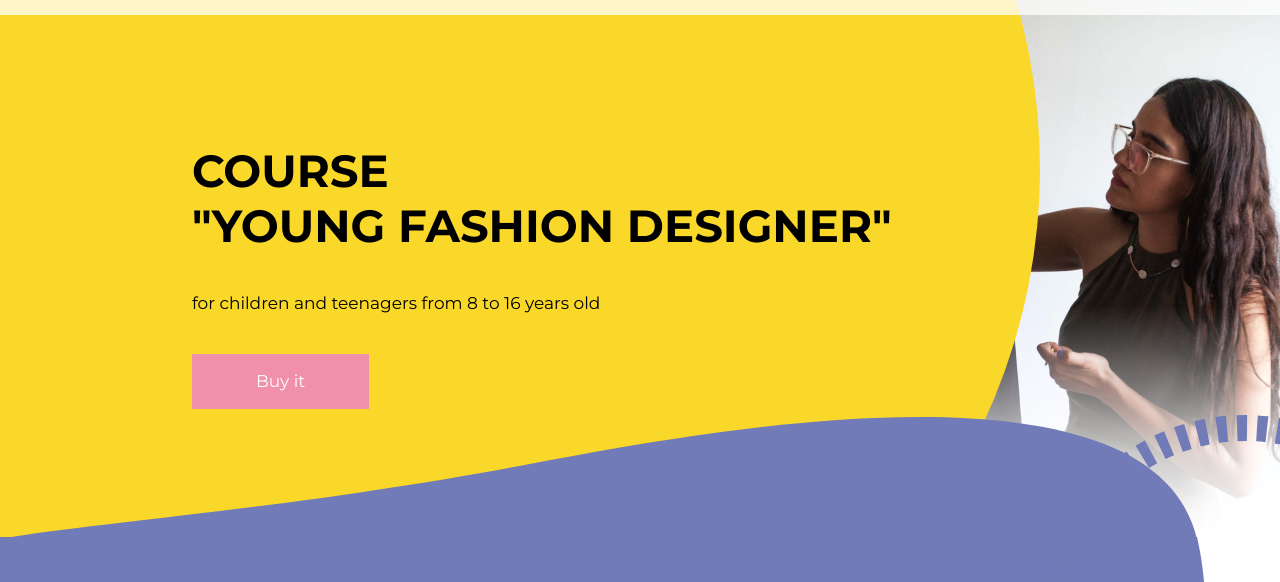
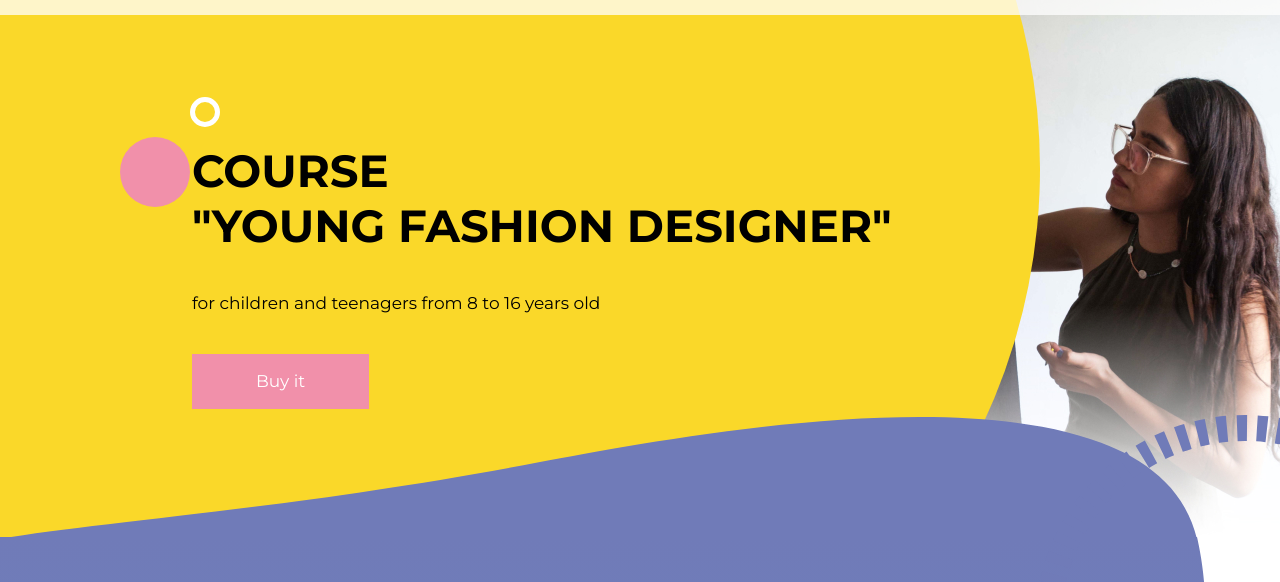
Before and after one commit to Andrew-devcoder/Course-young-fashion-designer, a plain HTML site: page index.html in a window 1280 px wide. Shown: the part 63-645 px from the top of the page. Drawn offline with Linux system fonts and the light colour scheme.

Commit message:
add decor vector

```diff
--- a/index.html
+++ b/index.html
@@ -48,6 +48,8 @@
                             Course <br />
                             "Young fashion designer"
                         </h1>
+                        <div class="ellips-border"></div>
+                        <div class="ellips-fill"></div>
                         <p class="intro__content">
                             for children and teenagers from 8 to 16 years old
                         </p>
@@ -57,7 +59,7 @@
                             src="./dist/img/intro.jpg"
                             alt=""
                         />
-                        <div class="ellipce-fill"></div>
+                        <div class="ellipce-fill-bg"></div>
                         <div class="ellipce-dashed">
                             <svg
                                 xmlns="http://www.w3.org/2000/svg"
--- a/scss/_intro.scss
+++ b/scss/_intro.scss
@@ -36,16 +36,17 @@
     }
 }
 
-.ellipce-fill {
+.ellipce-fill-bg {
     position: absolute;
     top: -369px;
     left: -161px;
     z-index: -1;
 
-    background-color: $color-yellow;
     width: 1201px;
     height: 1201px;
+
     border-radius: 50%;
+    background-color: $color-yellow;
 }
 
 .ellipce-dashed {
@@ -60,3 +61,27 @@
     left: 0;
     z-index: -1;
 }
+
+.ellips-border {
+    position: absolute;
+    top: 160px;
+    left: 190px;
+
+    width: 30px;
+    height: 30px;
+
+    border-radius: 50%;
+    border: 5px solid #ffffff;
+}
+
+.ellips-fill {
+    position: absolute;
+    top: 200px;
+    left: 120px;
+
+    width: 70px;
+    height: 70px;
+
+    border-radius: 50%;
+    background: $color-pink;
+}
```
Also changed, not shown: dist/css/style.min.css.
